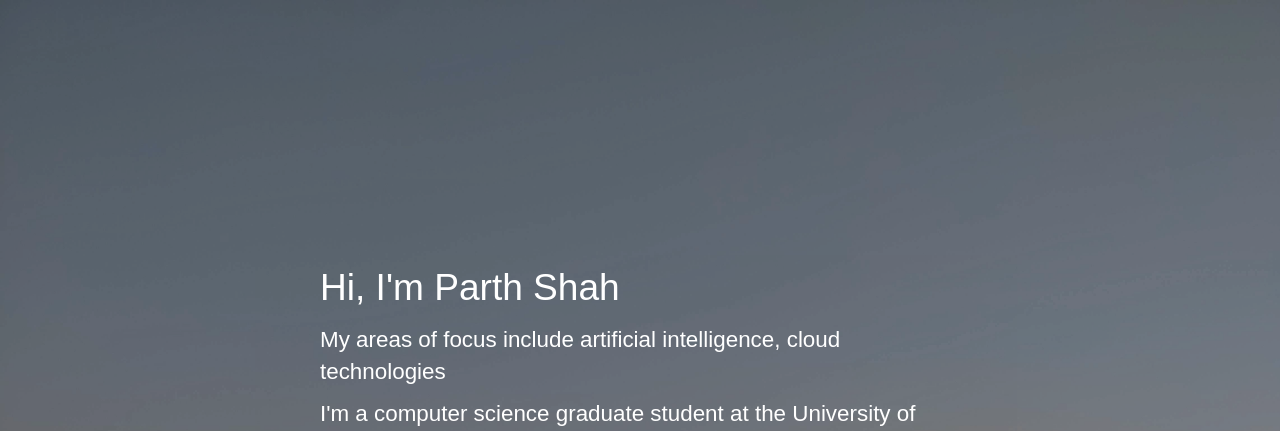
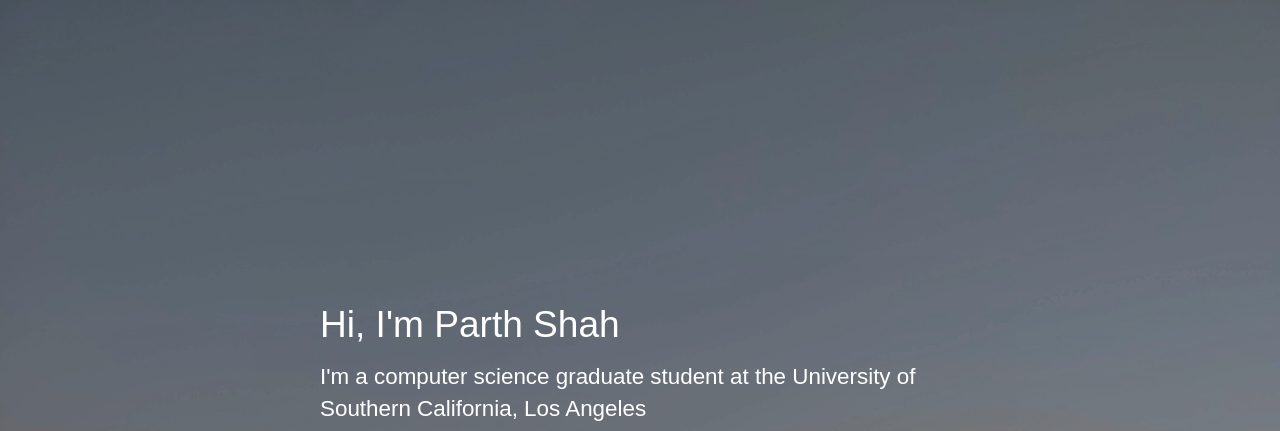
Before and after one commit to parthvshah/parthvshah.github.io, a plain HTML site: page index.html in a window 1280 px wide. Shown: the top 431 px of the page. Drawn offline with nearby package versions, Linux system fonts and the light colour scheme; some icons are missing.

```diff
--- a/index.html
+++ b/index.html
@@ -43,7 +43,6 @@
   <div class="overlay">
     <div class="content">
       <p id="main" class="text">Hi, I'm Parth Shah</p>
-      <p class="text">My areas of focus include artificial intelligence, cloud technologies</p>
       <p class="text">I'm a computer science graduate student at the University of Southern California, Los Angeles</p>
       <div id="intro-icons">
         <a id="resume" href="Parth_Shah_Resume.pdf"><i class="fa fa-file-text-o fa-2x" aria-hidden="true"></i></a>
```
